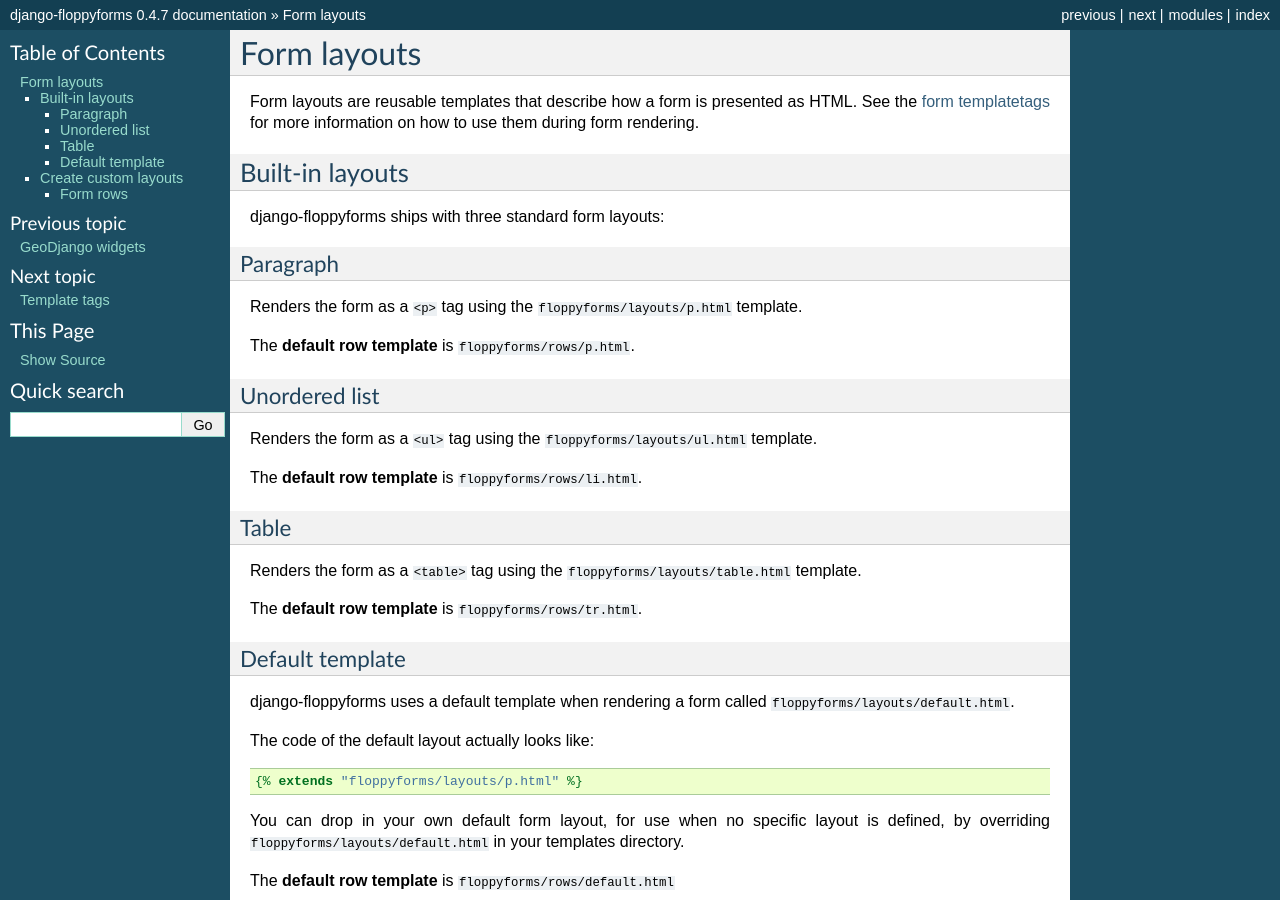
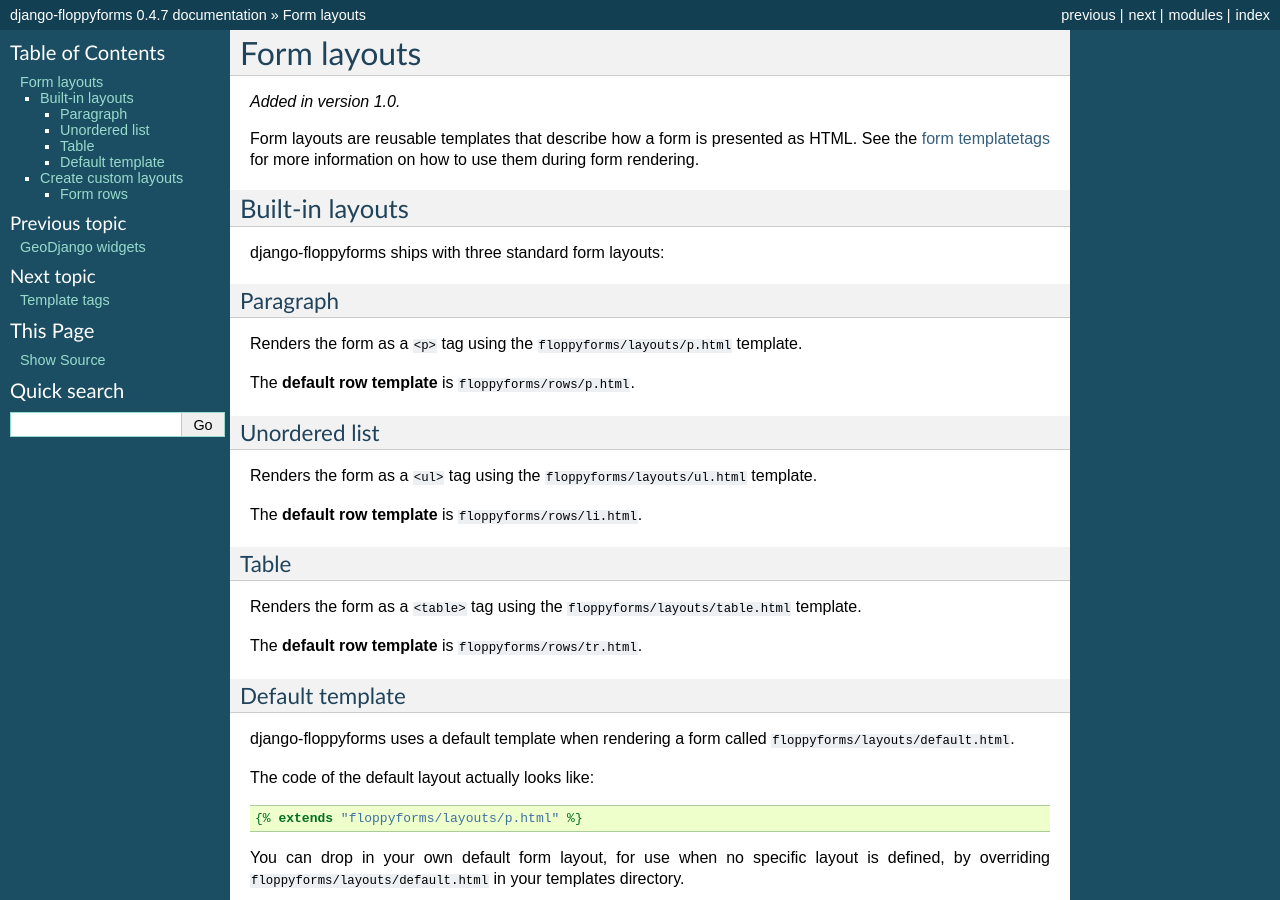
Before and after one commit to jazzband/django-floppyforms, a Sphinx documentation site: the page built from docs/layouts.rst, in a window 1280 px wide and 900 px high. Built offline with Sphinx 7.4.7, drawn with Linux system fonts in a browser that asks for light colours.

Commit message:
Added versionadded flag to form layout docs, too.

```diff
--- a/docs/layouts.rst
+++ b/docs/layouts.rst
@@ -2,6 +2,7 @@
 ============
 
 .. highlight:: html+django
+.. versionadded:: 1.0
 
 Form layouts are reusable templates that describe how a form is presented as
 HTML. See the :ref:`form templatetags <form>` for more information on how to
```
